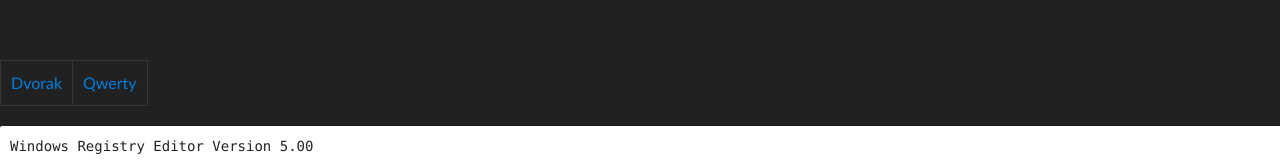
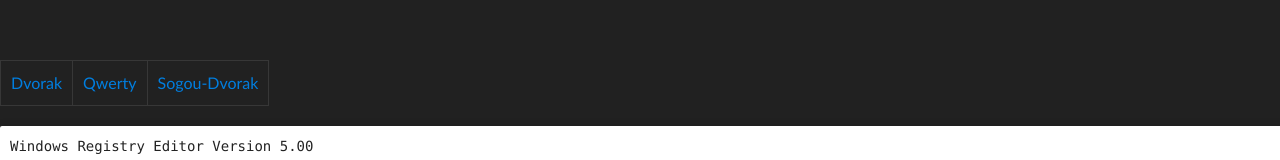
Before and after one commit to pygman/o, a plain HTML site: page index.html in a window 1280 px wide. Shown: the part 158-318 px from the top of the page. Drawn offline with Linux system fonts and the light colour scheme.

Commit message:
add Sohou-Dvorak  ini

```diff
--- a/index.html
+++ b/index.html
@@ -14,6 +14,7 @@
     <tr>
         <td><a href="utils/Dvorak.reg">Dvorak</a></td>
         <td><a href="utils/Qwerty.reg">Qwerty</a></td>
+        <td><a href="/utils/Dvorak.ini">Sogou-Dvorak</a></td>
     </tr>
 </table>
 <pre>
```
Also changed, not shown: 1 other file.
